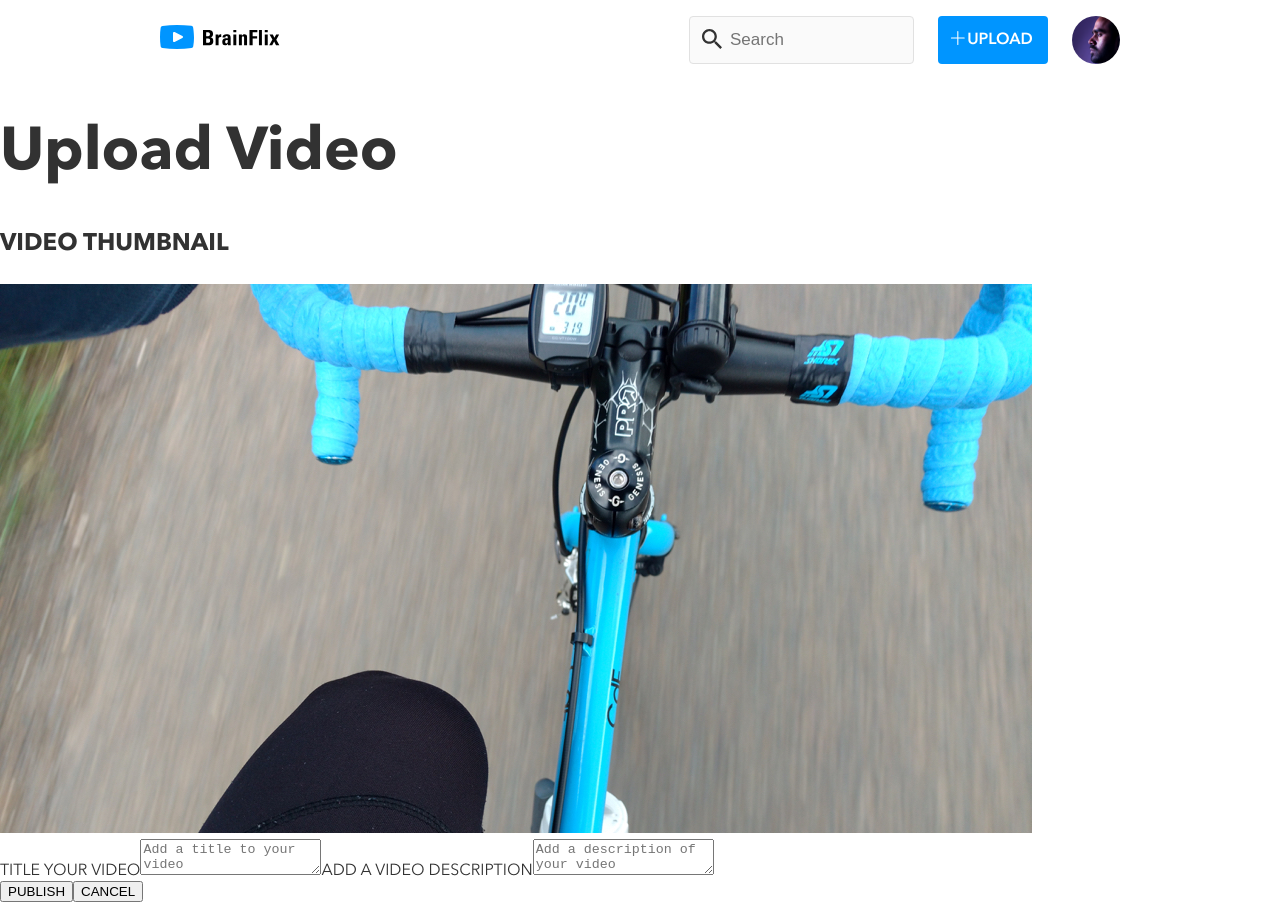
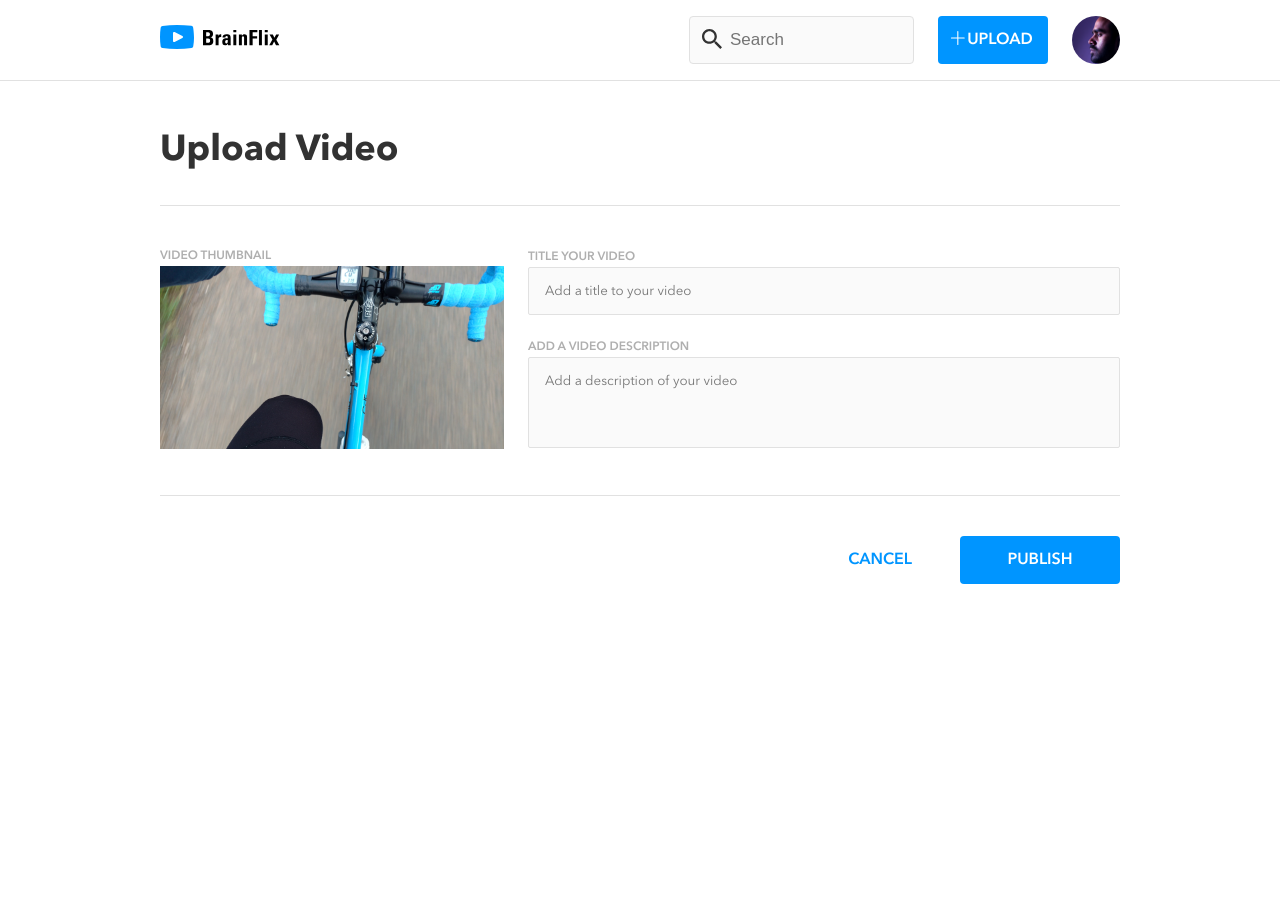
Before and after one commit to Rinin7/ryan-doubinin-brainflix, a React (Create React App) app in the folder sprint-two/: page /upload in a window 1280 px wide. After the commit the page ends 800 px from the top, so only its background shows below. Built offline with nearby package versions, Linux system fonts and the light colour scheme.

Commit message:
upload page styled

```diff
--- a/sprint-two/src/components/Conversation/Conversation.jsx
+++ b/sprint-two/src/components/Conversation/Conversation.jsx
@@ -2,10 +2,10 @@ import React from "react";
 import "./Conversation.scss";
 import Mohan from "../../assets/images/Mohan-muruge.jpg";
 
-const Conversation = () => {
+function Conversation({ comments }) {
   return (
     <section className="conversation">
-      <h4 className="conversation__title">3 Comments</h4>
+      <h4 className="conversation__title">{comments.length} Comments</h4>
       <div className="conversation__container">
         <div className="conversation__profile-image-container">
           <img className="conversation__profile-image" src={Mohan} alt="profile picture for user" />
@@ -28,6 +28,6 @@ const Conversation = () => {
       </div>
     </section>
   );
-};
+}
 
 export default Conversation;
--- a/sprint-two/src/components/Header/Header.scss
+++ b/sprint-two/src/components/Header/Header.scss
@@ -3,7 +3,8 @@
 .header {
   width: 100%;
   margin: 0;
-  height: 169px;
+  // height: 169px;
+  height: 52.816vw;
   padding: 0 5%;
   box-sizing: border-box;
 
--- a/sprint-two/src/components/HomePage/HomePage.jsx
+++ b/sprint-two/src/components/HomePage/HomePage.jsx
@@ -47,7 +47,7 @@ class HomePage extends React.Component {
           <div className="main__page-container">
             <div className="main__text-container">
               <Player key={this.state.mainVideo.id} currentVideo={this.state.mainVideo} />
-              <Conversation />
+              <Conversation comments={this.state.mainVideo.comments} />
               {this.state.mainVideo.comments.map((comment) => {
                 return <Comments key={comment.id} commentList={comment} />;
               })}
--- a/sprint-two/src/components/Upload/Upload.jsx
+++ b/sprint-two/src/components/Upload/Upload.jsx
@@ -1,10 +1,12 @@
 import React from "react";
 import Thumbnail from "../../assets/images/Upload-video-preview.jpg";
+import "./Upload.scss";
 
 function Upload() {
   return (
     <div className="upload">
       <h1 className="upload__title">Upload Video</h1>
+      <div className="upload__content-container">
         <div className="upload__thumbnail-container">
           <h3 className="upload__subtitle">VIDEO THUMBNAIL</h3>
           <img className="upload__thumbnail" src={Thumbnail} alt="perspective of a bike rider looking down at their blue bike" />
@@ -14,17 +16,20 @@ function Upload() {
             TITLE YOUR VIDEO
           </label>
           <textarea className="upload__form-title-input" id="upload__title-input" type="text" name="title" placeholder="Add a title to your video" required />
-        <label className="upload__form-description" for="description">
+          <label className="upload__form-title" for="description">
             ADD A VIDEO DESCRIPTION
           </label>
           <textarea className="upload__form-description-input" id="upload__description-input" type="text" name="description" placeholder="Add a description of your video" />
+        </form>
+      </div>
       <div className="upload__button-container">
         <button className="upload__button-publish" type="submit">
           PUBLISH
         </button>
-          <button className="upload__button-cancel">CANCEL</button>
+        <a href="#" className="upload__link-cancel">
+          CANCEL
+        </a>
       </div>
-      </form>
     </div>
   );
 }
--- a/sprint-two/src/components/Upload/Upload.scss
+++ b/sprint-two/src/components/Upload/Upload.scss
@@ -0,0 +1,175 @@
+@import "../../styles/styles.scss";
+
+.upload {
+  border-top: 1px solid $nuetral-background;
+  padding: 0 5%;
+
+  @include tablet {
+    padding: 0 3.125%;
+  }
+
+  @include desktop {
+    padding: 0 12.5%;
+  }
+
+  &__title {
+    font-weight: 700;
+    padding: 24px 0 32px;
+    margin: 0;
+
+    @include tablet {
+      font-size: 2.25rem;
+      line-height: 44px;
+      padding: 48px 0 32px;
+      border-bottom: 1px solid $nuetral-background;
+    }
+  }
+
+  &__content-container {
+    @include desktop {
+      display: flex;
+      align-items: center;
+      border-bottom: 1px solid $nuetral-background;
+    }
+  }
+
+  &__subtitle {
+    font-weight: 500;
+    font-size: 0.75rem;
+    line-height: 1.25rem;
+    color: $nuetral-font;
+    margin: 0;
+
+    @include tablet {
+      margin-top: 40px;
+    }
+  }
+
+  &__thumbnail {
+    width: 100%;
+    height: calc(9 / 16 * 80vw);
+    margin-bottom: 32px;
+
+    @include tablet {
+      width: 344px;
+      height: 183px;
+      margin-bottom: 40px;
+    }
+
+    &-container {
+      @include desktop {
+        padding-right: 24px;
+      }
+    }
+  }
+
+  &__form {
+    width: 100%;
+
+    @include tablet {
+      padding-bottom: 40px;
+      border-bottom: 1px solid $nuetral-background;
+    }
+
+    @include desktop {
+      border: none;
+      padding: 0;
+    }
+  }
+
+  &__form-title {
+    font-weight: 500;
+    font-size: 0.75rem;
+    line-height: 1.25rem;
+    color: $nuetral-font;
+    display: block;
+
+    &-input {
+      width: 100%;
+      height: 48px;
+      border-radius: 2px;
+      box-sizing: border-box;
+      margin-bottom: 16px;
+      background-color: $nuetral-color;
+      font-family: "Avenir";
+      padding-left: 16px;
+      padding-top: 16px;
+      border: 1px solid $nuetral-background;
+      width: 100%;
+      resize: none;
+
+      &:active,
+      &:focus {
+        outline-color: $primary-color;
+      }
+    }
+  }
+
+  &__form-description-input {
+    width: 100%;
+    height: 143px;
+    border-radius: 2px;
+    box-sizing: border-box;
+    margin-bottom: 16px;
+    background-color: $nuetral-color;
+    font-family: "Avenir";
+    padding-left: 16px;
+    padding-top: 16px;
+    border: 1px solid $nuetral-background;
+    width: 100%;
+    resize: none;
+
+    @include desktop {
+      height: 91px;
+      margin: 0;
+    }
+
+    &:active,
+    &:focus {
+      outline-color: $primary-color;
+    }
+  }
+
+  &__button-container {
+    display: flex;
+    flex-direction: column;
+
+    @include tablet {
+      padding-top: 40px;
+      flex-direction: row-reverse;
+      align-items: center;
+    }
+  }
+
+  &__button-publish {
+    @include button-design;
+    height: 48px;
+    margin-bottom: 24px;
+    width: 100%;
+
+    @include tablet {
+      width: 160px;
+      margin-left: 48px;
+    }
+
+    &:hover {
+      background-color: #0065ad;
+    }
+  }
+
+  &__link-cancel {
+    color: $primary-color;
+    font-weight: 500;
+    font-size: 1rem;
+    margin: 0 auto;
+    padding-bottom: 24px;
+
+    @include tablet {
+      margin: 0;
+    }
+
+    &:hover {
+      color: #0065ad;
+    }
+  }
+}
--- a/sprint-two/src/styles/partials/_mixins.scss
+++ b/sprint-two/src/styles/partials/_mixins.scss
@@ -1,11 +1,11 @@
 @mixin tablet {
-  @media screen and (min-width: 768px) {
+  @media screen and (min-width: $tablet-breakpoint) {
     @content;
   }
 }
 
 @mixin desktop {
-  @media screen and (min-width: 1200px) {
+  @media screen and (min-width: $desktop-breakpoint) {
     @content;
   }
 }
@@ -20,4 +20,5 @@
   box-sizing: border-box;
   border: none;
   outline: none;
+  cursor: pointer;
 }
```
Also changed, not shown: 1 other file (tests, documents, lock files or other folders). Lines whose indentation alone changed are shown as unchanged.
